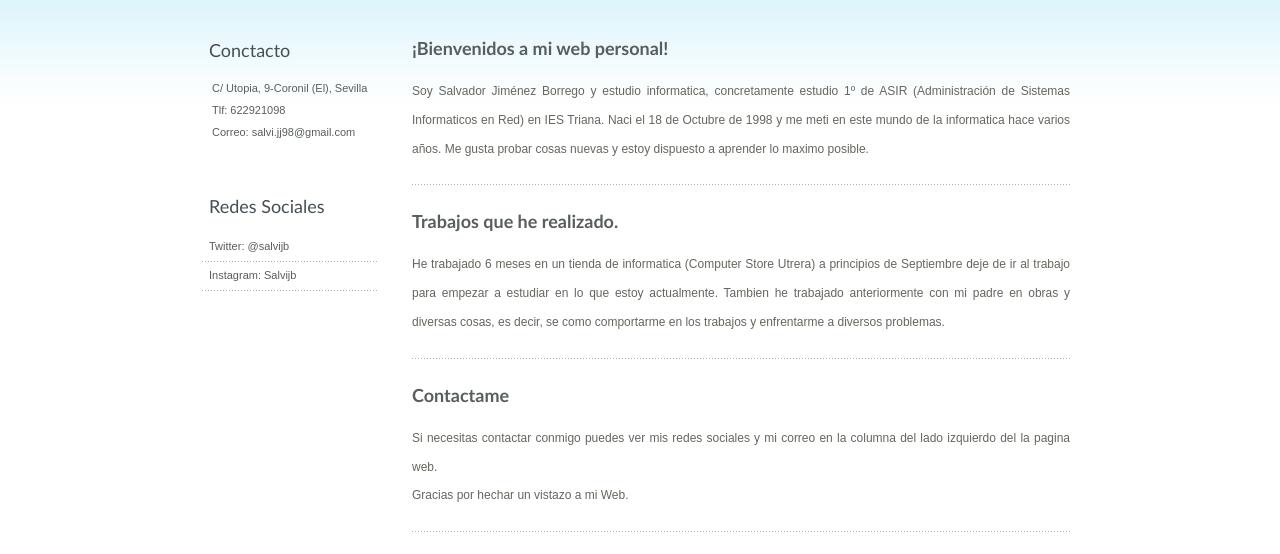
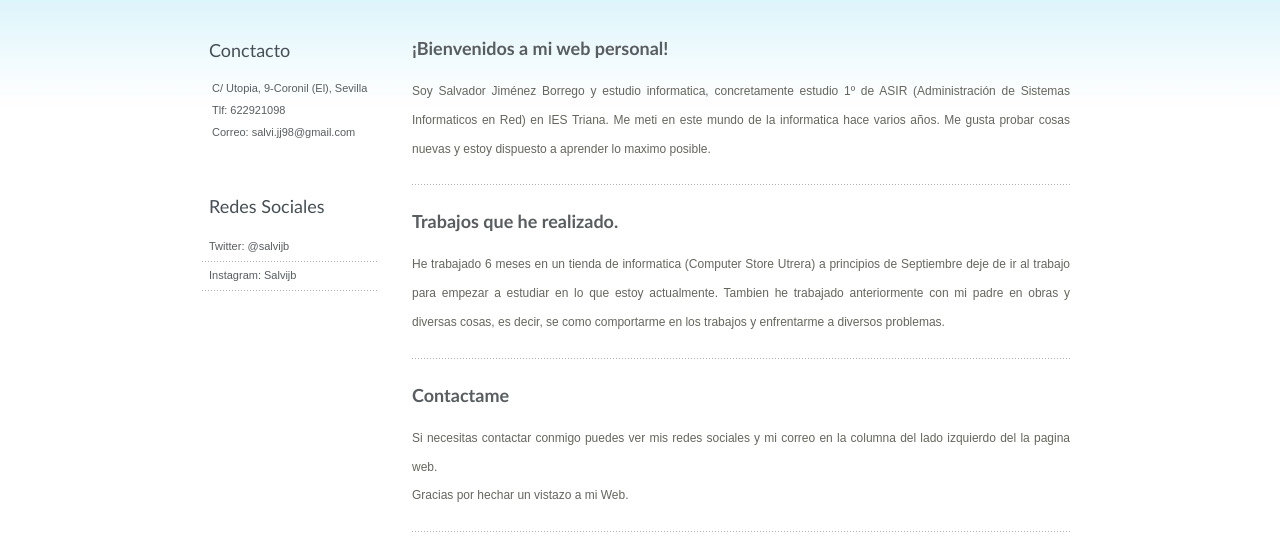
Before and after one commit to Salvijb/salvijb.github.io, a plain HTML site: page index.html in a window 1280 px wide. Shown: the part 182-736 px from the top of the page. Drawn offline with Linux system fonts and the light colour scheme.

Commit message:
El index

```diff
--- a/index.html
+++ b/index.html
@@ -40,7 +40,7 @@
 			<div class="post">
 				<h2 class="title"><a href="#">¡Bienvenidos a mi web personal!</a></h2>
 				<div class="entry">
-					<p>Soy Salvador Jiménez Borrego y estudio informatica, concretamente estudio 1º de ASIR (Administración de Sistemas Informaticos en Red) en IES Triana. Naci el 18 de Octubre de 1998 y me meti en este mundo de la informatica hace varios años. Me gusta probar cosas nuevas y estoy dispuesto a aprender lo maximo posible.</p>
+					<p>Soy Salvador Jiménez Borrego y estudio informatica, concretamente estudio 1º de ASIR (Administración de Sistemas Informaticos en Red) en IES Triana. Me meti en este mundo de la informatica hace varios años. Me gusta probar cosas nuevas y estoy dispuesto a aprender lo maximo posible.</p>
 				</div>
 			</div>
 			<div class="post">
```
